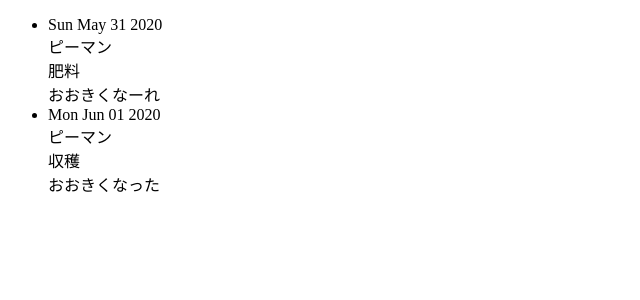
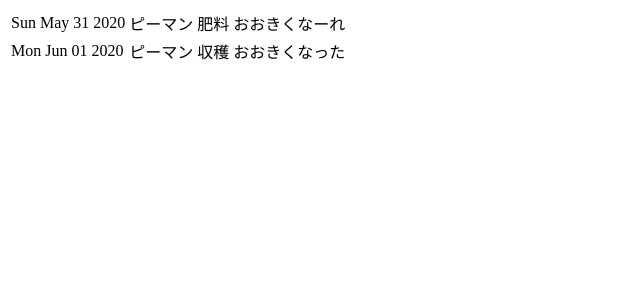
Before and after one commit to kirikiriyamama/oniwa-frontend, a React (Create React App) app: page / in a window 1280 px wide. Shown: the top 300 px of the page, without its empty margins (0-640 px from the left). Built offline with nearby package versions, Linux system fonts and the light colour scheme.

Commit message:
Show activities as table

```diff
--- /dev/null
+++ b/src/ActivityRow.js
@@ -0,0 +1,18 @@
+import React from 'react';
+
+class ActivityRow extends React.Component {
+  render() {
+    const date = new Date(this.props.date);
+
+    return (
+      <tr>
+        <td>{date.toDateString()}</td>
+        <td>{this.props.vegetable}</td>
+        <td>{this.props.job}</td>
+        <td>{this.props.note}</td>
+      </tr>
+    );
+  }
+}
+
+export default ActivityRow;
--- /dev/null
+++ b/src/ActivityTable.js
@@ -0,0 +1,44 @@
+import React from 'react';
+
+import ActivityRow from './ActivityRow';
+
+class ActivityTable extends React.Component {
+  render() {
+    const data = [
+      {
+        id: '1',
+        date: '2020-06-01T00:00:00+09:00',
+        vegetable: 'ピーマン',
+        job: '肥料',
+        note: 'おおきくなーれ'
+      },
+      {
+        id: '2',
+        date: '2020-06-02T00:00:00+09:00',
+        vegetable: 'ピーマン',
+        job: '収穫',
+        note: 'おおきくなった'
+      }
+    ];
+
+    const activities = data.map((activity) =>
+      <ActivityRow
+        key={activity.id}
+        date={activity.date}
+        vegetable={activity.vegetable}
+        job={activity.job}
+        note={activity.note}
+      />
+    );
+
+    return (
+      <table>
+        <tbody>
+          {activities}
+        </tbody>
+      </table>
+    );
+  }
+}
+
+export default ActivityTable;
--- a/src/App.js
+++ b/src/App.js
@@ -1,52 +1,10 @@
 import React from 'react';
 
-class Activity extends React.Component {
-  render() {
-    const date = new Date(this.props.date);
-
-    return (
-      <li>
-        <div>{date.toDateString()}</div>
-        <div>{this.props.vegetable}</div>
-        <div>{this.props.job}</div>
-        <div>{this.props.note}</div>
-      </li>
-    );
-  }
-}
+import ActivityTable from './ActivityTable';
 
 class App extends React.Component {
   render() {
-    const data = [
-      {
-        id: '1',
-        date: '2020-06-01T00:00:00+09:00',
-        vegetable: 'ピーマン',
-        job: '肥料',
-        note: 'おおきくなーれ'
-      },
-      {
-        id: '2',
-        date: '2020-06-02T00:00:00+09:00',
-        vegetable: 'ピーマン',
-        job: '収穫',
-        note: 'おおきくなった'
-      }
-    ];
-
-    const activities = data.map((activity) =>
-      <Activity
-        key={activity.id}
-        date={activity.date}
-        vegetable={activity.vegetable}
-        job={activity.job}
-        note={activity.note}
-      />
-    );
-
-    return (
-      <ul>{activities}</ul>
-    );
+    return <ActivityTable />;
   }
 }
 
```
